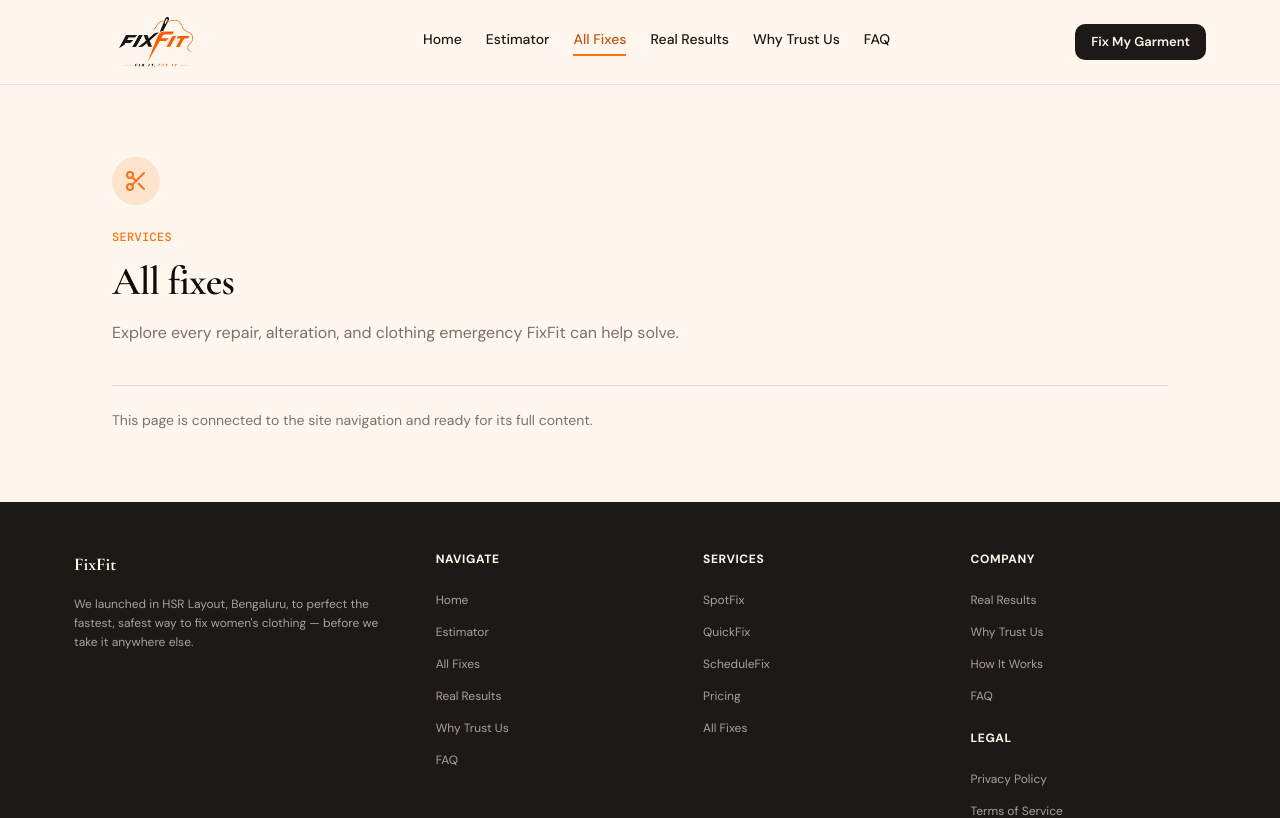
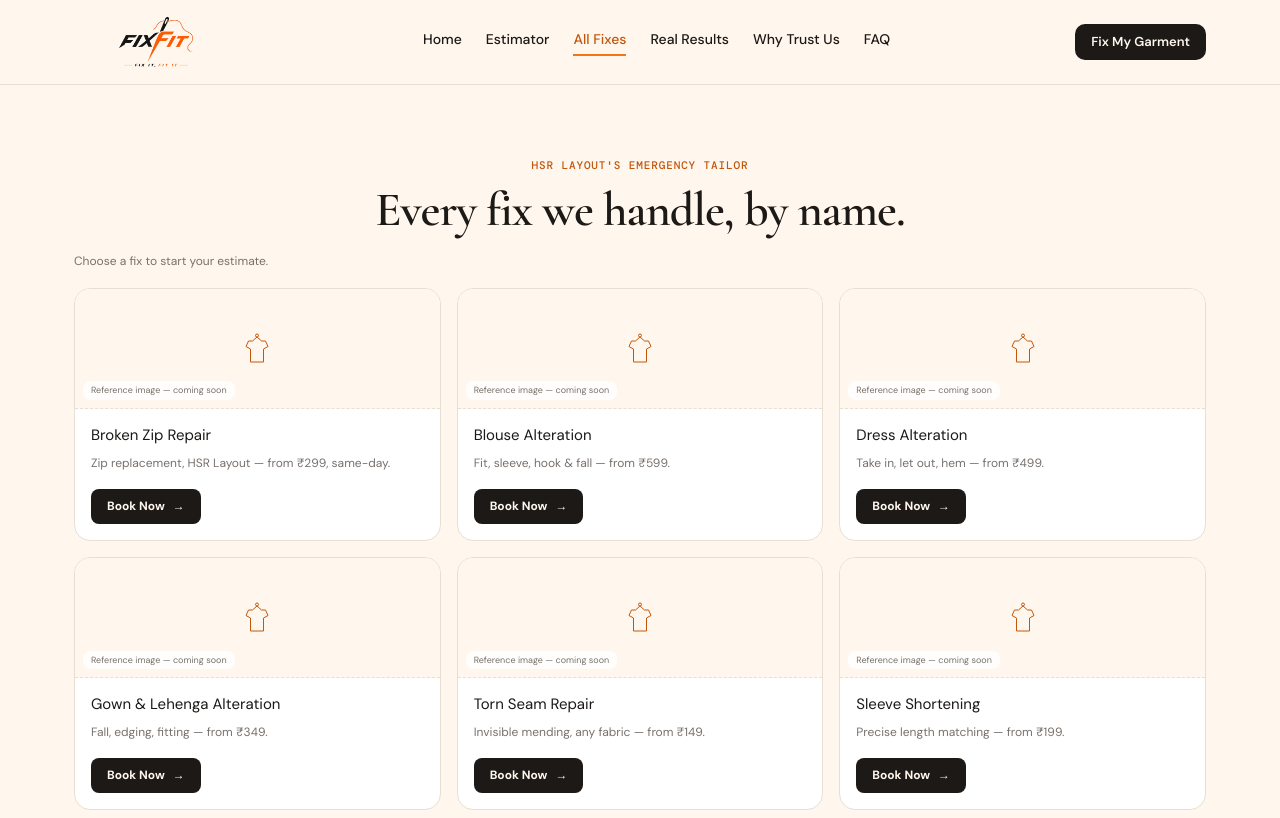
Before and after one commit to FixFit-Clothing/FixFit-Platform, a Next.js app: page /all-fixes in a window 1280 px wide. Shown: the top 818 px of the page. Built offline with nearby package versions, Linux system fonts and the light colour scheme.

Commit message:
feature/all-fixes

```diff
--- a/app/all-fixes/page.tsx
+++ b/app/all-fixes/page.tsx
@@ -1,13 +1,12 @@
-import { Scissors } from "lucide-react";
-import { MarketingPlaceholderPage } from "@/components/marketing/MarketingPlaceholderPage";
+import type { Metadata } from "next";
+import { AllFixes } from "@/components/marketing/AllFixes";
+
+export const metadata: Metadata = {
+  title: "All Fixes",
+  description:
+    "Explore every garment repair, alteration, and clothing emergency FixFit handles in HSR Layout.",
+};
 
 export default function AllFixesPage() {
-  return (
-    <MarketingPlaceholderPage
-      eyebrow="Services"
-      icon={Scissors}
-      title="All fixes"
-      description="Explore every repair, alteration, and clothing emergency FixFit can help solve."
-    />
-  );
+  return <AllFixes />;
 }
--- /dev/null
+++ b/components/marketing/AllFixes.tsx
@@ -0,0 +1,129 @@
+import Link from "next/link";
+
+type Fix = {
+  id: string;
+  title: string;
+  description: string;
+};
+
+// Mirrors the complete FIX_CATALOG in the supplied FixFit reference page.
+const fixes: Fix[] = [
+  {
+    id: "broken-zip-repair",
+    title: "Broken Zip Repair",
+    description: "Zip replacement, HSR Layout — from ₹299, same-day.",
+  },
+  {
+    id: "blouse-alteration",
+    title: "Blouse Alteration",
+    description: "Fit, sleeve, hook & fall — from ₹599.",
+  },
+  {
+    id: "dress-alteration",
+    title: "Dress Alteration",
+    description: "Take in, let out, hem — from ₹499.",
+  },
+  {
+    id: "gown-lehenga-alteration",
+    title: "Gown & Lehenga Alteration",
+    description: "Fall, edging, fitting — from ₹349.",
+  },
+  {
+    id: "torn-seam-repair",
+    title: "Torn Seam Repair",
+    description: "Invisible mending, any fabric — from ₹149.",
+  },
+  {
+    id: "sleeve-shortening",
+    title: "Sleeve Shortening",
+    description: "Precise length matching — from ₹199.",
+  },
+  {
+    id: "waist-adjustment",
+    title: "Waist Adjustment",
+    description: "Trousers, salwar, skirts — from ₹249.",
+  },
+  {
+    id: "hook-button-repair",
+    title: "Hook/Button Repair",
+    description: "Any garment, on the spot — from ₹99.",
+  },
+  {
+    id: "same-day-alteration",
+    title: "Same-Day Alteration",
+    description: "Scheduled, no rush — book ahead in HSR Layout.",
+  },
+  {
+    id: "emergency-tailor-hsr-layout",
+    title: "Emergency Tailor, HSR Layout",
+    description: "Verified female executive at your door in ~12 min.",
+  },
+  {
+    id: "womens-tailor",
+    title: "Women’s Tailor",
+    description: "Always a female Style Executive — by design, not marketing.",
+  },
+  {
+    id: "tailor-near-me-hsr-layout",
+    title: "Tailor Near Me — HSR Layout",
+    description: "Skip the shop visit. We come to you, all 7 sectors.",
+  },
+];
+
+function GarmentIcon() {
+  return (
+    <svg
+      aria-hidden="true"
+      viewBox="0 0 64 64"
+      width="32"
+      height="32"
+      fill="none"
+      stroke="currentColor"
+      strokeWidth="2"
+      strokeLinejoin="round"
+    >
+      <circle cx="32" cy="7" r="3" />
+      <path d="m32 10-9 8h-8l-5 11 9 5v26h26V34l9-5-5-11h-8z" />
+    </svg>
+  );
+}
+
+export function AllFixes() {
+  return (
+    <main className="all-fixes-page">
+      <section
+        className="site-wrap all-fixes-section"
+        aria-labelledby="all-fixes-title"
+      >
+        <header className="section-head all-fixes-header">
+          <p className="section-eyebrow">HSR Layout&apos;s emergency tailor</p>
+          <h1 className="section-title" id="all-fixes-title">
+            Every fix we handle, by name.
+          </h1>
+        </header>
+        <p className="all-fixes-intro">Choose a fix to start your estimate.</p>
+        <div className="all-fixes-grid">
+          {fixes.map((fix) => (
+            <article className="all-fixes-card" key={fix.id}>
+              <div className="all-fixes-image" aria-hidden="true">
+                <GarmentIcon />
+                <span>Reference image — coming soon</span>
+              </div>
+              <div className="all-fixes-card-body">
+                <h2>{fix.title}</h2>
+                <p>{fix.description}</p>
+                <Link
+                  className="all-fixes-cta"
+                  href="/estimator"
+                  aria-label={`Book ${fix.title}`}
+                >
+                  Book Now <span aria-hidden="true">→</span>
+                </Link>
+              </div>
+            </article>
+          ))}
+        </div>
+      </section>
+    </main>
+  );
+}
--- a/styles/landing.css
+++ b/styles/landing.css
@@ -109,6 +109,112 @@
 
 .legal-body strong {
   color: var(--charcoal);
+}
+
+/* =========================================================
+   ALL FIXES
+   ========================================================= */
+
+.all-fixes-page {
+  padding-block: 72px;
+}
+
+.all-fixes-header {
+  margin-bottom: 16px;
+}
+
+.all-fixes-intro {
+  margin: 0 0 16px;
+  color: var(--muted);
+  font-size: 12px;
+}
+
+.all-fixes-grid {
+  display: grid;
+  grid-template-columns: repeat(3, minmax(0, 1fr));
+  gap: 16px;
+}
+
+.all-fixes-card {
+  display: flex;
+  flex-direction: column;
+  overflow: hidden;
+  background: var(--white);
+  border: 1px solid var(--line);
+  border-radius: 16px;
+  transition:
+    transform 0.2s cubic-bezier(0.2, 0.7, 0.3, 1),
+    box-shadow 0.2s,
+    border-color 0.2s;
+}
+
+.all-fixes-card:hover {
+  border-color: var(--saffron);
+  box-shadow: 0 16px 32px -16px rgba(28, 25, 23, 0.24);
+  transform: translateY(-4px);
+}
+
+.all-fixes-image {
+  position: relative;
+  display: flex;
+  align-items: center;
+  justify-content: center;
+  height: 120px;
+  color: var(--saffron-deep);
+  background: var(--cream);
+  border-bottom: 1px dashed var(--line);
+}
+
+.all-fixes-image span {
+  position: absolute;
+  bottom: 8px;
+  left: 8px;
+  padding: 2px 8px;
+  color: var(--muted);
+  background: rgba(255, 255, 255, 0.85);
+  border-radius: 8px;
+  font-size: 9px;
+}
+
+.all-fixes-card-body {
+  display: flex;
+  flex: 1;
+  flex-direction: column;
+  padding: 16px;
+}
+
+.all-fixes-card h2 {
+  margin: 0 0 8px;
+  color: var(--charcoal);
+  font-size: 15px;
+  line-height: 1.4;
+}
+
+.all-fixes-card p {
+  margin: 0 0 16px;
+  color: var(--muted);
+  font-size: 12px;
+  line-height: 1.6;
+}
+
+.all-fixes-cta {
+  display: inline-flex;
+  align-items: center;
+  gap: 8px;
+  width: fit-content;
+  margin-top: auto;
+  padding: 8px 16px;
+  color: var(--cream);
+  background: var(--charcoal);
+  border-radius: 8px;
+  font-size: 12px;
+  font-weight: 700;
+  text-decoration: none;
+  transition: background-color var(--motion-fast) var(--motion-ease);
+}
+
+.all-fixes-card:hover .all-fixes-cta {
+  background: var(--saffron);
 }
 
 .promise-card {
@@ -1477,6 +1583,14 @@
     padding-inline: 16px;
   }
 
+  .all-fixes-page {
+    padding-block: 48px;
+  }
+
+  .all-fixes-grid {
+    grid-template-columns: repeat(2, minmax(0, 1fr));
+  }
+
   /*
    * Hide desktop navigation.
    */
@@ -1545,6 +1659,10 @@
     padding: 20px;
   }
 
+  .all-fixes-grid {
+    grid-template-columns: 1fr;
+  }
+
   .footer-grid {
     grid-template-columns: 1fr;
   }
```
